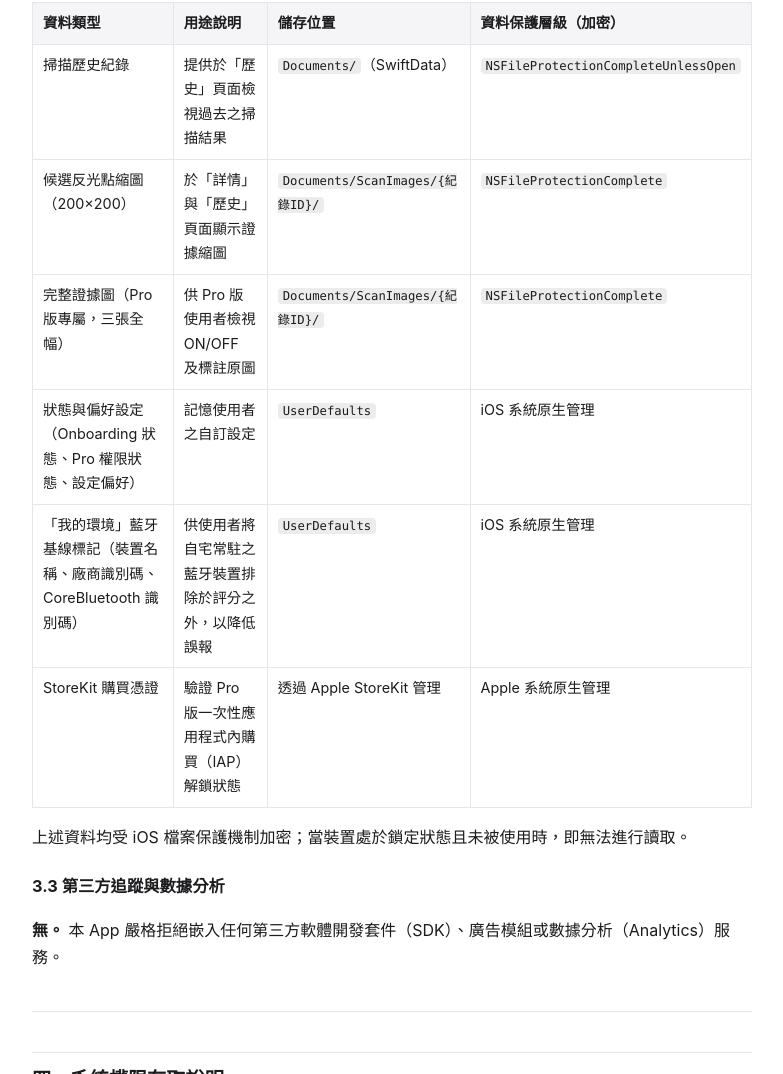
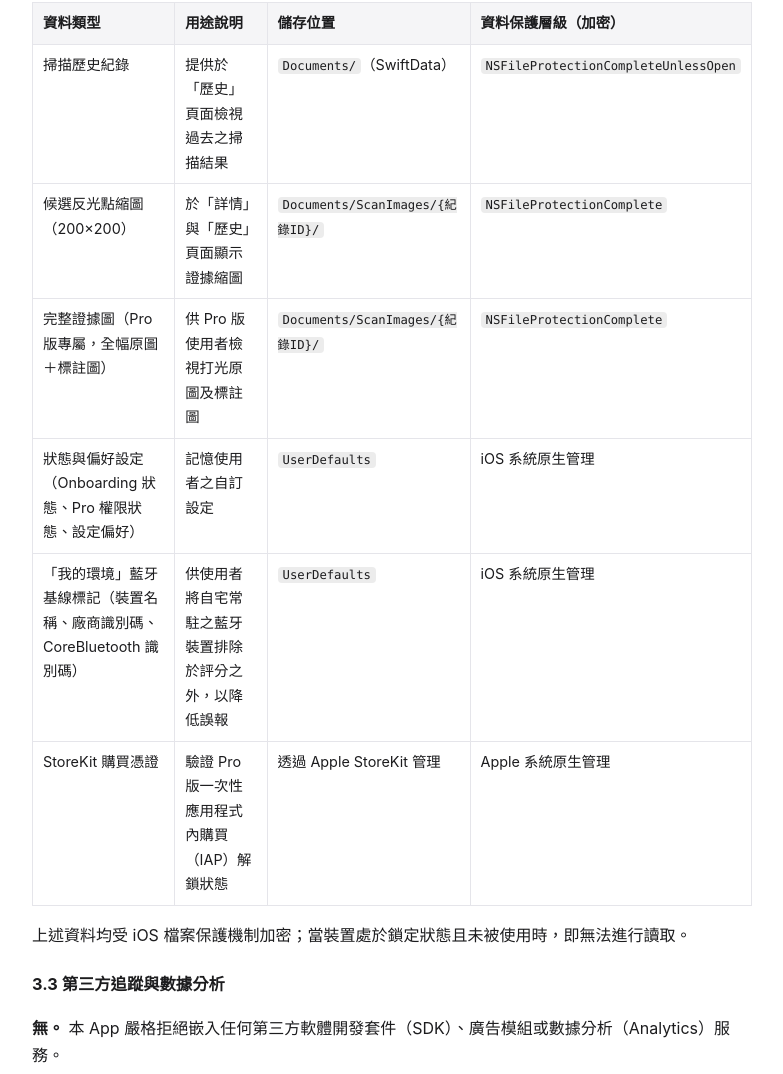
Before and after one commit to Lawliet0813/shutterguard, a plain HTML site: page privacy.html in a window 1280 px wide. Shown: the part 1015-2089 px from the top of the page, without its empty margins (248-1031 px from the left). Drawn offline with Linux system fonts and the light colour scheme.

Commit message:
隱私權政策：Pro 完整證據圖改為全幅原圖＋標註圖（掃描式無 ON/OFF 對）(2026-09-29)
Co-Authored-By: Claude Opus 5.5 <noreply@anthropic.com>
Claude-Session: https://claude.ai/code/session_01Rpi7ZSh7xE2FWnP4FVfTdx

```diff
--- a/privacy.html
+++ b/privacy.html
@@ -86,8 +86,8 @@
 <td><code>NSFileProtectionComplete</code></td>
 </tr>
 <tr>
-<td>完整證據圖（Pro 版專屬，三張全幅）</td>
-<td>供 Pro 版使用者檢視 ON/OFF 及標註原圖</td>
+<td>完整證據圖（Pro 版專屬，全幅原圖＋標註圖）</td>
+<td>供 Pro 版使用者檢視打光原圖及標註圖</td>
 <td><code>Documents/ScanImages/{紀錄ID}/</code></td>
 <td><code>NSFileProtectionComplete</code></td>
 </tr>
```
